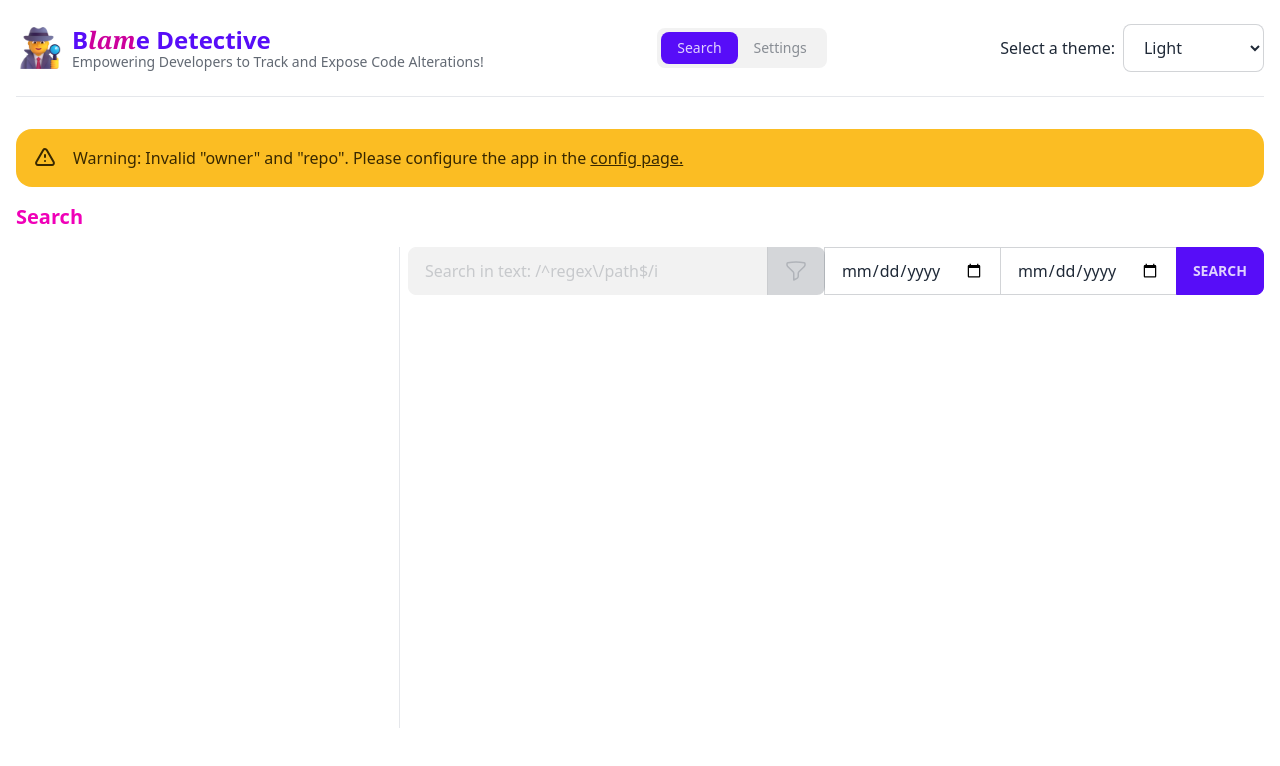
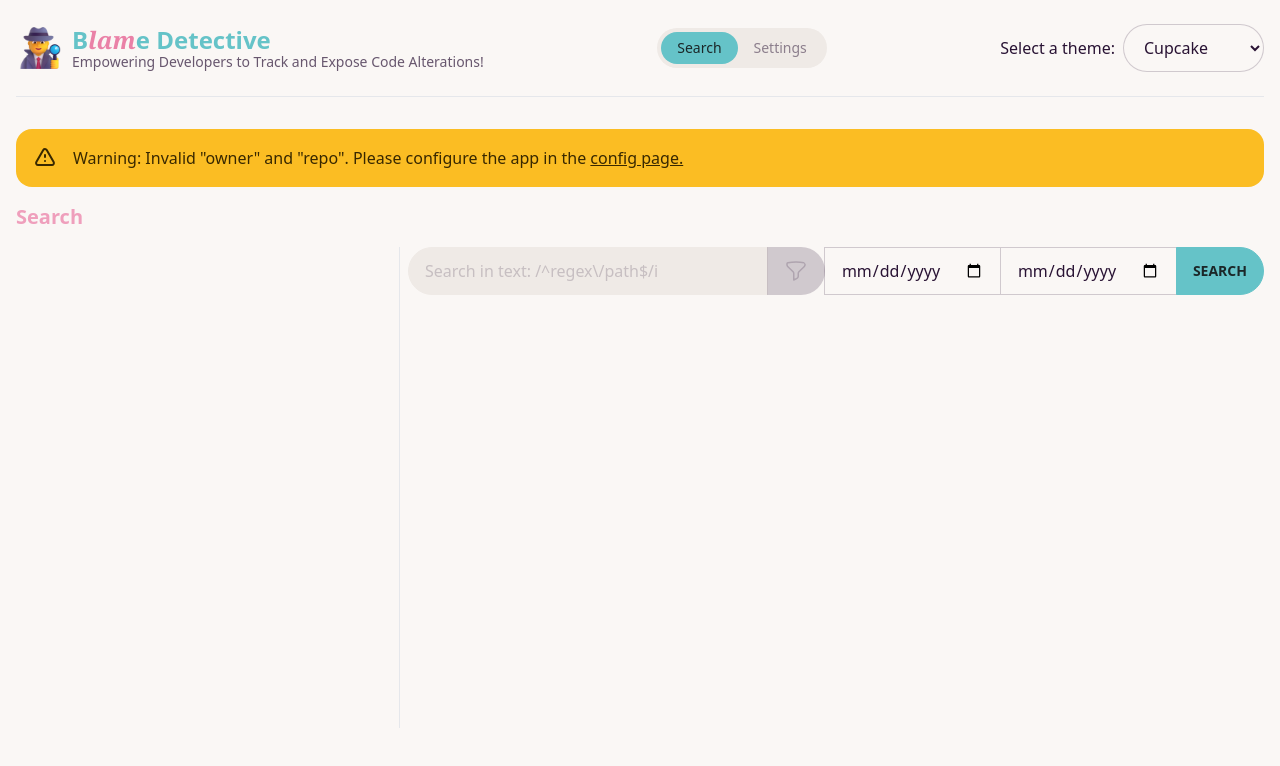
Before and after one commit to alexandrelam/blame-detective, a React (Vite) app: page / in a window 1280 px wide. Shown: the top 766 px of the page. Built offline with nearby package versions, Linux system fonts and the light colour scheme.

Commit message:
fix: default theme when localstorage is empty

```diff
--- a/src/components/navbar/ThemePicker.tsx
+++ b/src/components/navbar/ThemePicker.tsx
@@ -8,6 +8,9 @@ export function ThemePicker() {
     if (savedTheme) {
       setSelectedTheme(savedTheme);
       document.documentElement.setAttribute("data-theme", savedTheme);
+    } else {
+      setSelectedTheme("cupcake");
+      document.documentElement.setAttribute("data-theme", "cupcake");
     }
   }, []);
 
```
